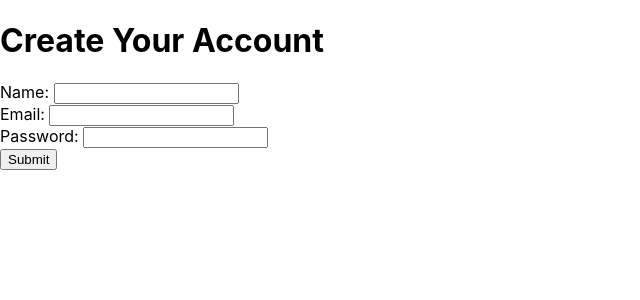
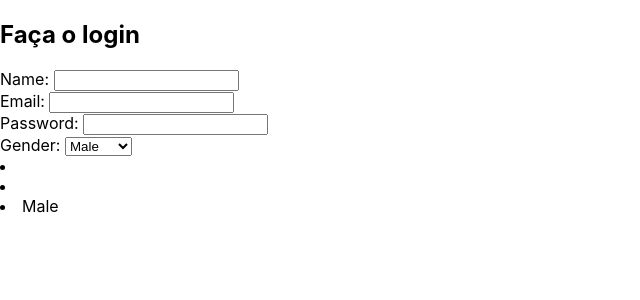
Before and after one commit to salvadorlp/course-reactjs, a React (Create React App) app in the folder mywebsite/: page / in a window 1280 px wide. Shown: the top 300 px of the page, without its empty margins (0-640 px from the left). Built offline with nearby package versions, Linux system fonts and the light colour scheme.

Commit message:
lesson 44: manipulating forms 2

```diff
--- a/mywebsite/src/App.js
+++ b/mywebsite/src/App.js
@@ -146,93 +146,95 @@ import React, { Component } from "react";
 //   }
 // }
 
+class App extends Component{
+  constructor(props){
+    super(props);
+    this.state = {
+      form: {
+        name: '',
+        email: '',
+        password: '',
+        gender: 'Male'
+      }
+    }
+
+    this.formData = this.formData.bind(this);
+  }
+
+  formData(e){
+    let form = this.state.form;
+    form[e.target.name] = e.target.value;
+    this.setState({form: form});
+  }
+
+  render(){
+    return(
+      <div>
+        <h2>Faça o login</h2>
+        <label>Name: </label>
+        <input type="text" name="name" value={this.state.form.name} onChange={this.formData}></input> <br/>
+        <label>Email: </label>
+        <input type="email" name="email" value={this.state.form.email} onChange={this.formData}></input> <br/>
+        <label>Password: </label>
+        <input type="password" name="password" value={this.state.form.password} onChange={this.formData}></input> <br/>
+        <label>Gender: </label>
+        <select name="gender" value={this.state.form.gender} onChange={this.formData}>
+          <option value ="Male">Male</option>
+          <option value="Female">Female</option>
+        </select>
+        <ui>
+          <li>{this.state.form.email}</li>
+          <li>{this.state.form.password}</li>
+          <li>{this.state.form.gender}</li>
+        </ui>
+      </div>
+    )
+  }
+}
+
 // class App extends Component{
 //   constructor(props){
 //     super(props);
 //     this.state = {
-//       email: "xyz@gmail.com",
-//       password: "",
-//       gender: "Male"
+//       name: '',
+//       email: '',
+//       password: '',
+//       error: ''
 //     }
 
-//     this.updateEmail = this.updateEmail.bind(this);
-//     this.updateGender = this.updateGender.bind(this);
+//     this.createAccount = this.createAccount.bind(this);
 //   }
 
-//   updateEmail(e) {
-//     this.setState({email: e.target.value})
-//   }
+//   createAccount(event){
+//     const {name, email, password} = this.state;
 
-//   updateGender(e){
-//     this.setState({gender: e.target.value})
+//     if(name !== '' && email !== '' && password !== ''){
+//       alert(`Name: ${name}\nEmail: ${email}\nPassword: ${password}\n`);
+//       this.setState({error: ''})
+//     }else{
+//       this.setState({error: 'Fill all fields'});
+//     }
+
+//     event.preventDefault();
 //   }
 
 //   render(){
 //     return(
 //       <div>
-//         <h2>Faça o login</h2>
-//         Email:
-//         <input type="email" name="email" value={this.state.email} onChange={this.updateEmail}></input> <br/>
-//         Password:
-//         <input type="password" name="password" value={this.state.password} onChange={(e)=> {this.setState({password: e.target.value})}}></input> <br/>
-//         Gender:
-//         <select name="gender" value={this.state.gender} onChange={this.updateGender}>
-//           <option value ="Male">Male</option>
-//           <option value="Female">Female</option>
-//         </select>
-//         <ui>
-//           <li>{this.state.email}</li>
-//           <li>{this.state.password}</li>
-//           <li>{this.state.gender}</li>
-//         </ui>
+//         <h1>Create Your Account</h1>
+//         <form onSubmit={this.createAccount}>
+//           <label>Name: </label>
+//           <input type="text" value={this.state.name} onChange={ (e) => this.setState({name: e.target.value})}></input> <br/>
+//           <label>Email: </label>
+//           <input type="email" value={this.state.email} onChange={ (e) => this.setState({email: e.target.value})}></input> <br/>
+//           <label>Password: </label>
+//           <input type="password" value={this.state.password} onChange={ (e) => this.setState({password: e.target.value})}></input> <br/>
+//           {this.state.error && <p>{this.state.error}</p>} {/** {this.state.error !== '' <p>{this.state.error}</p>} */}
+//           <button type="submit">Submit</button>
+//         </form>
 //       </div>
 //     )
 //   }
 // }
 
-class App extends Component{
-  constructor(props){
-    super(props);
-    this.state = {
-      name: '',
-      email: '',
-      password: '',
-      error: ''
-    }
-
-    this.createAccount = this.createAccount.bind(this);
-  }
-
-  createAccount(event){
-    const {name, email, password} = this.state;
-
-    if(name !== '' && email !== '' && password !== ''){
-      alert(`Name: ${name}\nEmail: ${email}\nPassword: ${password}\n`);
-      this.setState({error: ''})
-    }else{
-      this.setState({error: 'Fill all fields'});
-    }
-
-    event.preventDefault();
-  }
-
-  render(){
-    return(
-      <div>
-        <h1>Create Your Account</h1>
-        <form onSubmit={this.createAccount}>
-          <label>Name: </label>
-          <input type="text" value={this.state.name} onChange={ (e) => this.setState({name: e.target.value})}></input> <br/>
-          <label>Email: </label>
-          <input type="email" value={this.state.email} onChange={ (e) => this.setState({email: e.target.value})}></input> <br/>
-          <label>Password: </label>
-          <input type="password" value={this.state.password} onChange={ (e) => this.setState({password: e.target.value})}></input> <br/>
-          {this.state.error && <p>{this.state.error}</p>} {/** {this.state.error !== '' <p>{this.state.error}</p>} */}
-          <button type="submit">Submit</button>
-        </form>
-      </div>
-    )
-  }
-}
-
 export default App;
```
